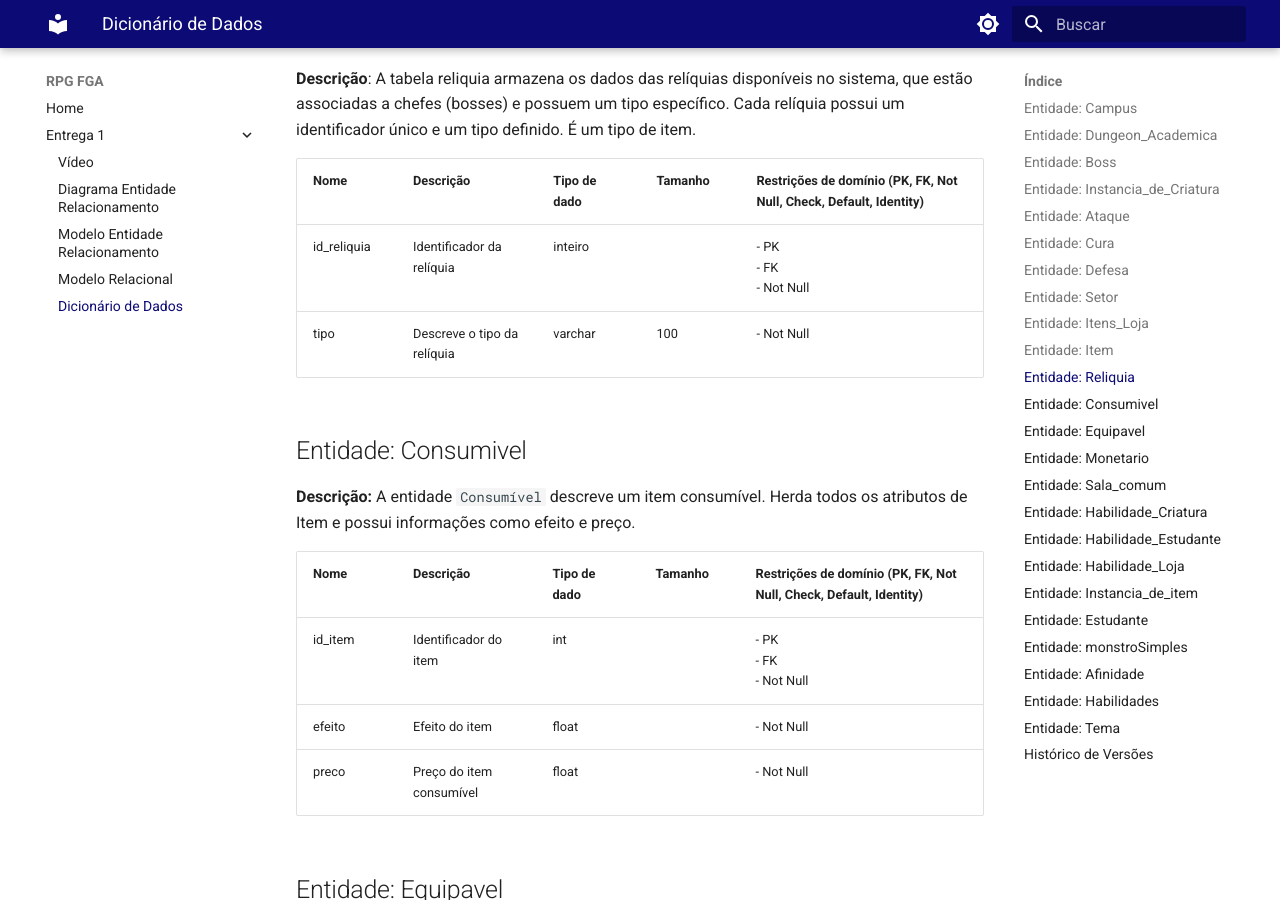
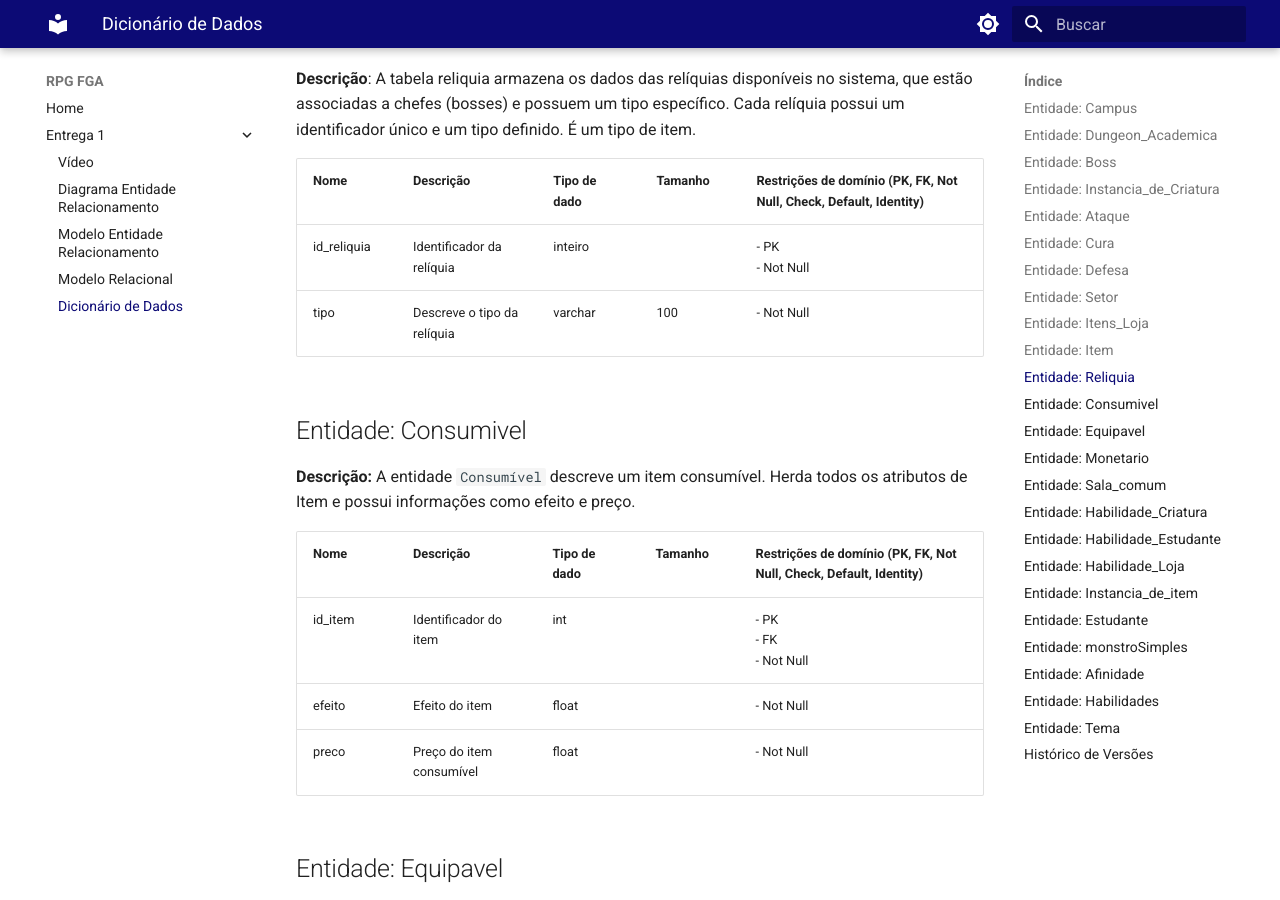
Before and after one commit to SBD1/2025.1_RPG_FGA, an MkDocs documentation site: the page built from docs/entrega1/dicionariov1.md, in a window 1280 px wide and 900 px high, scrolled down 5639 px. Built offline with MkDocs 1.6.1 and Material for MkDocs 9.7.7, drawn with Linux system fonts in a browser that asks for light colours.

```diff
--- a/docs/entrega1/dicionariov1.md
+++ b/docs/entrega1/dicionariov1.md
@@ -118,7 +118,7 @@ De acordo com a *UC Merced Library*,
 
 | Nome          | Descrição                   | Tipo de dado | Tamanho | Restrições de domínio (PK, FK, Not Null, Check, Default, Identity) |
 | ------------- | --------------------------- | ------------ | ------- | ------------------------------------------------------------------ |
-| id_reliquia   | Identificador da relíquia   | inteiro      |        | - PK<br>- FK<br>- Not Null                                                 |
+| id_reliquia   | Identificador da relíquia   | inteiro      |        | - PK<br>- Not Null                                                 |
 | tipo | Descreve o tipo da relíquia | varchar      | 100     | - Not Null                                                         |
 
 ## Entidade: Consumivel
```
